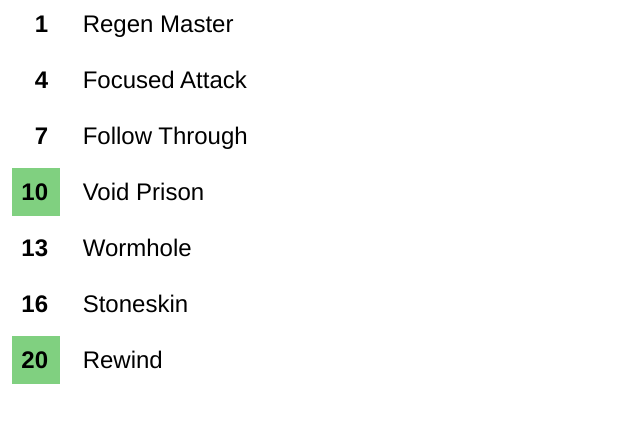
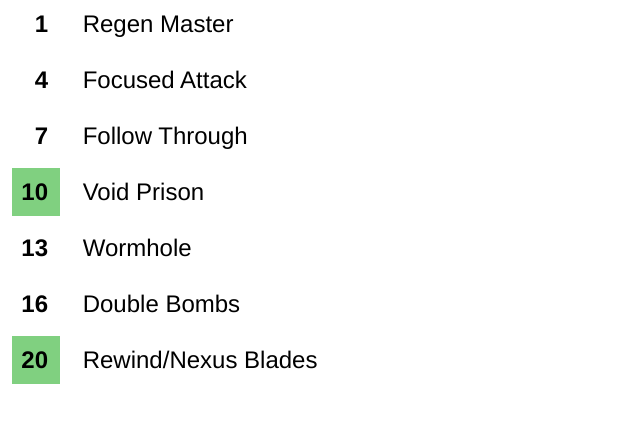
Before and after one commit to andersroos/andersroos.github.io, a Jekyll site: the page built from hots/zeratul.md, in a window 1280 px wide and 900 px high, scrolled down 1069 px. Shown: the top 423 px of the window, without its empty margins (0-640 px from the left). Built offline with Jekyll 4.4.1, drawn with Linux system fonts in a browser that asks for light colours.

Commit message:
Zerathul op

```diff
--- a/hots/zeratul.md
+++ b/hots/zeratul.md
@@ -23,5 +23,5 @@ body_class: hots-bo
 -   _7_  Follow Through
 - __10__ Void Prison
 -  _13_  Wormhole
--  _16_  Stoneskin
-- __20__ Rewind
+-  _16_  Double Bombs
+- __20__ Rewind/Nexus Blades
```
Also changed, not shown: hots/kaelthas.md (+1 -1 lines).
